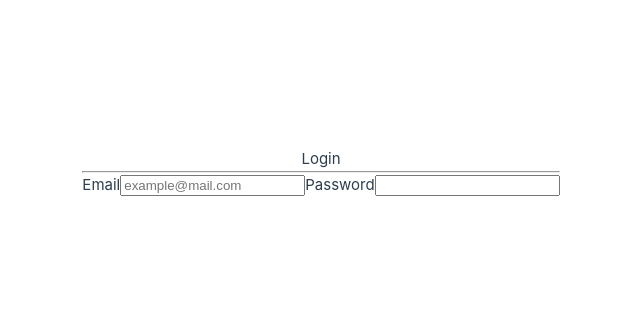
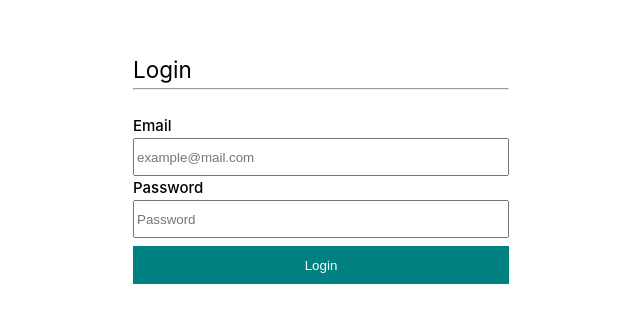
Before and after one commit to tomimandalap/boiler-vue3-pinia, a Vue app: page /login in a window 1280 px wide. Shown: the part 228-550 px from the top of the page, without its empty margins (319-959 px from the left). Built offline with nearby package versions, Linux system fonts and the light colour scheme; the HTML template or start-up script is replaced by a standard one.

Commit message:
feat: add vuelidate from login

```diff
--- a/package.json
+++ b/package.json
@@ -8,6 +8,8 @@
     "lint": "eslint . --ext .vue,.js,.jsx,.cjs,.mjs --fix --ignore-path .gitignore"
   },
   "dependencies": {
+    "@vuelidate/core": "^2.0.0-alpha.42",
+    "@vuelidate/validators": "^2.0.0-alpha.30",
     "pinia": "^2.0.16",
     "vue": "^3.2.37",
     "vue-router": "^4.1.2"
--- a/src/views/Login.vue
+++ b/src/views/Login.vue
@@ -1,12 +1,113 @@
-<script setup></script>
+<script>
+import { useRouter } from "vue-router";
+import { reactive, computed } from "vue";
+import useVuelidate from "@vuelidate/core";
+import { required, email, minLength } from "@vuelidate/validators";
+
+export default {
+  setup() {
+    const router = useRouter();
+    const form = reactive({
+      email: "",
+      password: "",
+    });
+
+    const validations = computed(() => {
+      return {
+        email: { required, email },
+        password: { required, minLength: minLength(8) },
+      };
+    });
+
+    const v$ = useVuelidate(validations, form);
+
+    return { form, router, v$ };
+  },
+  methods: {
+    Login() {
+      this.v$.$validate();
+      if (this.v$.$error) return;
+
+      localStorage.setItem("auth", true);
+      this.router.push("/admin");
+    },
+  },
+};
+</script>
 
 <template>
-  <div>
-    <h4>Login</h4>
+  <div class="login">
+    <h2>Login</h2>
     <hr />
-    <label for="email">Email</label>
-    <input id="email" type="text" placeholder="example@mail.com" />
-    <label for="password">Password</label>
-    <input id="password" type="password" />
+    <br />
+
+    <div class="form-group">
+      <label for="email">Email</label>
+      <input
+        id="email"
+        ref="email"
+        v-model="form.email"
+        type="text"
+        placeholder="example@mail.com"
+        maxlength="50"
+      />
+      <span v-if="v$.email.$error">
+        {{ v$.email.$errors[0].$message }}
+      </span>
+    </div>
+
+    <div class="form-group">
+      <label for="password">Password</label>
+      <input
+        id="password"
+        ref="email"
+        v-model="form.password"
+        type="password"
+        placeholder="Password"
+        maxlength="30"
+      />
+      <span v-if="v$.password.$error">
+        {{ v$.password.$errors[0].$message }}
+      </span>
+    </div>
+    <button type="submit" @click="Login">Login</button>
   </div>
 </template>
+<style scoped>
+.login {
+  background: white;
+  color: black;
+  width: 400px;
+  text-align: left;
+  padding: 12px;
+}
+
+label {
+  font-weight: 500;
+}
+div.form-group input {
+  width: 100%;
+  height: 38px;
+}
+
+div.form-group span {
+  font-size: 12px;
+  color: red;
+  margin: 8px 0;
+}
+
+button {
+  width: 100%;
+  height: 38px;
+  background: teal;
+  border: none;
+  color: white;
+  margin: 8px 0;
+}
+
+button:hover {
+  cursor: pointer;
+  background: rgb(20, 147, 147);
+  transition: all 100ms ease-in-out;
+}
+</style>
```
Also changed, not shown: 1 other file (tests, documents, lock files or other folders).
